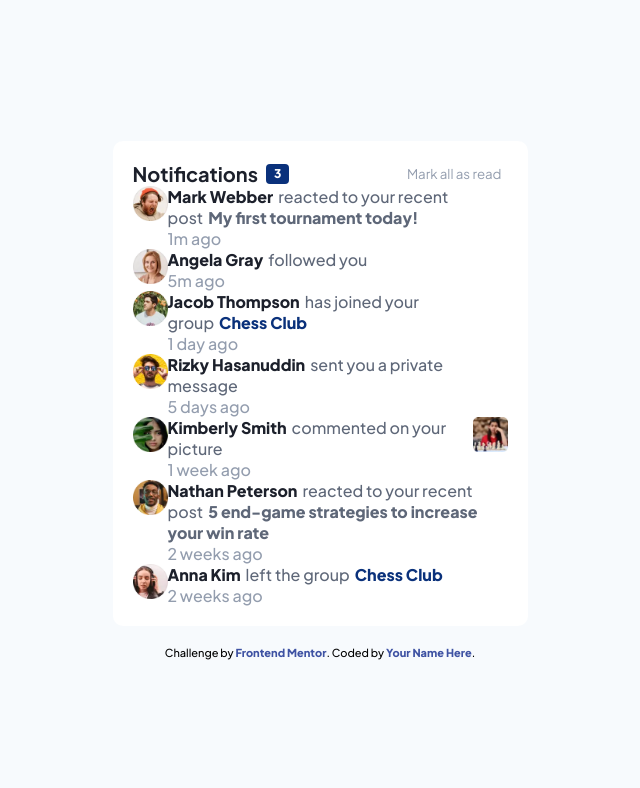
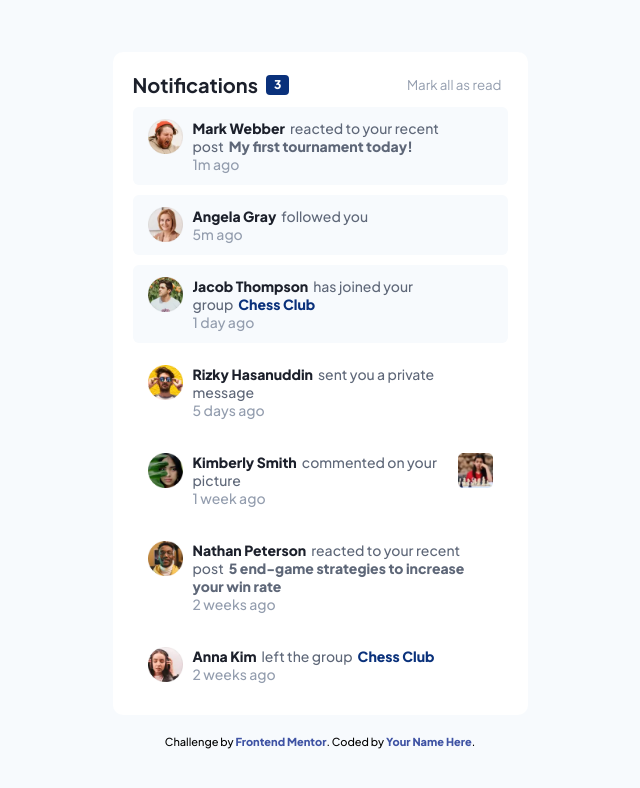
Before and after one commit to helihard/social-media-notifications, a React (Vite) app: page / in a window 1280 px wide. Shown: the top 788 px of the page, without its empty margins (320-960 px from the left). Built offline with nearby package versions, Linux system fonts and the light colour scheme.

Commit message:
unread post design, slight tweaks

```diff
--- a/src/components/MainContainer.jsx
+++ b/src/components/MainContainer.jsx
@@ -102,7 +102,7 @@ function MainContainer() {
           <button>Mark all as read</button>
         </header>
           {notifications.map((notification) => (
-            <div key={notification.index} className={notification.image ? "notification-image-div" : "notification-link-div"}>
+            <div key={notification.index} className={`${notification.image ? "notification-image-div" : "notification-link-div"} ${notification.isUnread ? "unread" : ""}`}>
               <img src={notification.avatar} alt={notification.name} className="avatar" />
                 <div>
                   <span className="name">{notification.name}</span>
--- a/src/index.css
+++ b/src/index.css
@@ -19,7 +19,7 @@ body {
   min-height: 100vh;
   background-color: var(--verylightgrayishblue);
   font-family: "Plus Jakarta Sans", sans-serif;
-  font-size: 16px;
+  font-size: 14px;
   font-weight: 500;
 }
 
@@ -30,6 +30,7 @@ body {
   padding: 20px;
   display: flex;
   flex-direction: column;
+  gap: 10px;
   margin-bottom: 20px;
 }
 
@@ -75,10 +76,12 @@ button:active {
 
 .notification-link-div,
 .notification-image-div {
+  padding: 12px 15px;
   display: grid;
   grid-template-rows: auto auto;
   align-items: start;
   justify-content: start;
+  border-radius: 6px;
 }
 
 .notification-link-div {
@@ -87,6 +90,10 @@ button:active {
 
 .notification-image-div {
   grid-template-columns: auto 1fr auto;
+}
+
+.unread {
+  background-color: var(--verylightgrayishblue);
 }
 
 .avatar,
@@ -99,16 +106,19 @@ button:active {
 
 .avatar {
   grid-column: 1;
+  margin-right: 10px;
 }
 
 .thumbnail {
   grid-column: 3;
+  margin-left: 10px;
 }
 
 .name {
   color: var(--verydarkblue);
   font-weight: 800;
   margin-right: 5px;
+  cursor: pointer;
 }
 
 .action {
```
